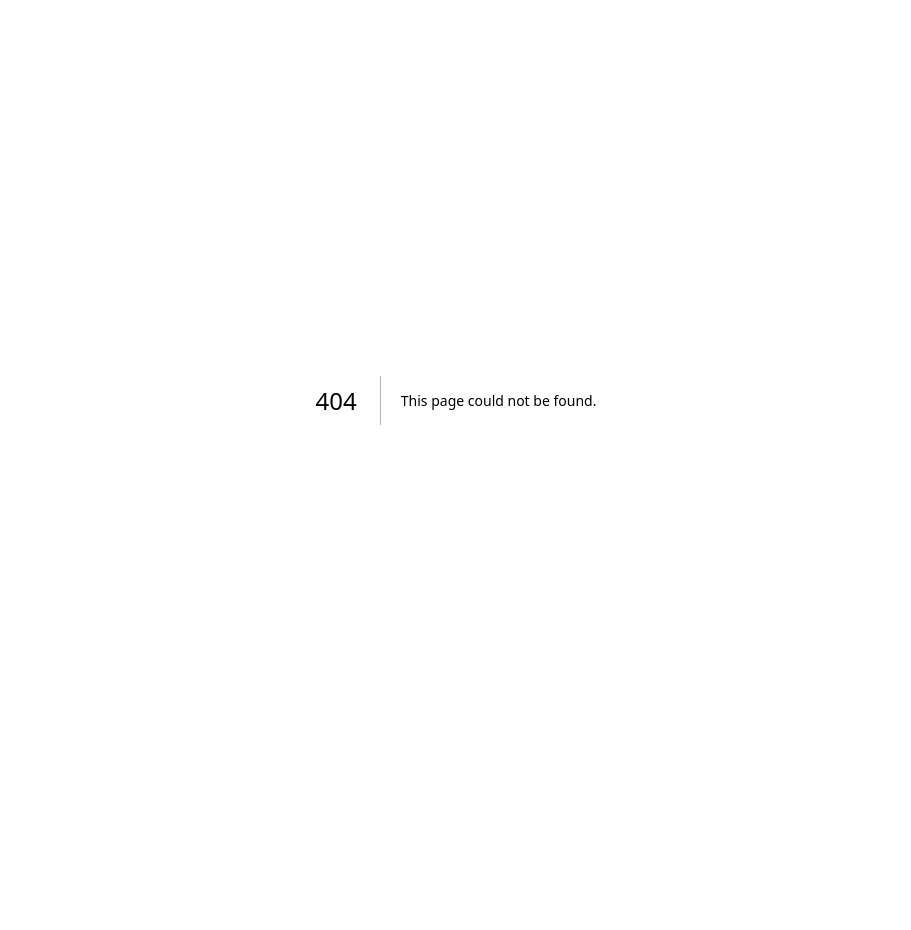
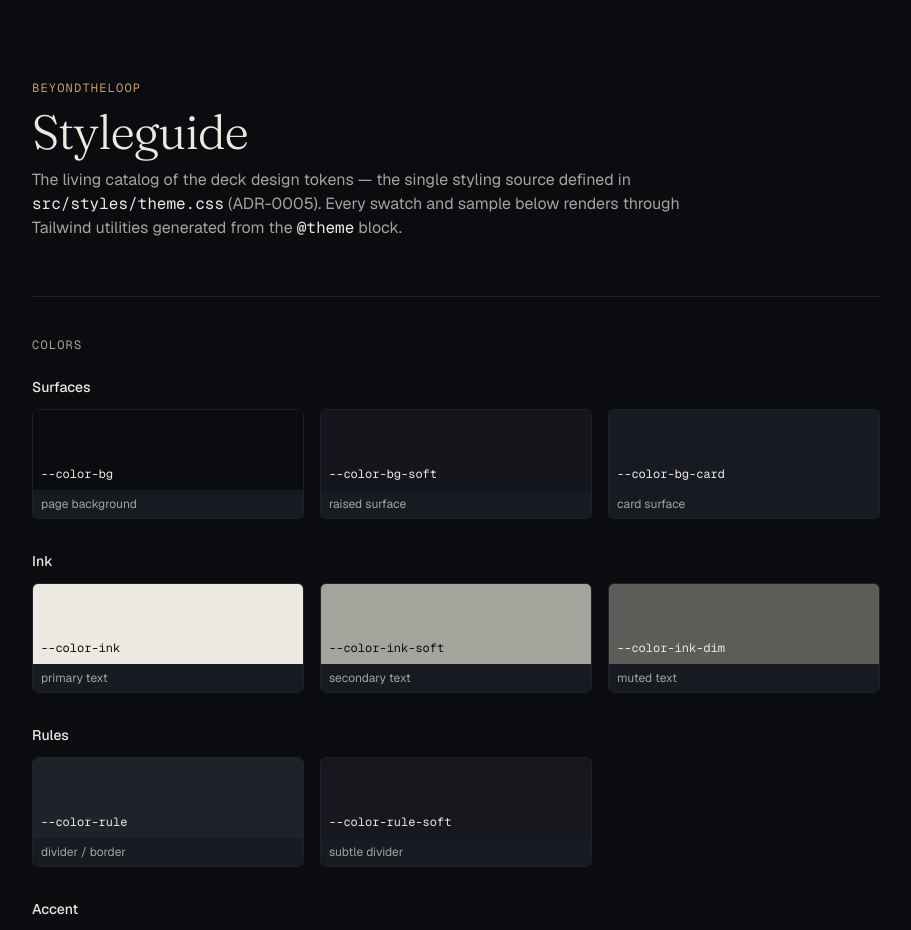
Before and after one commit to functioncall/deck, a Next.js app: page /styleguide in a window 1280 px wide. Before the commit this address had no page. Shown: the top 930 px of the page, without its empty margins (184-1095 px from the left). Before the commit the page ends 800 px from the top, so only its background shows below. Built offline with nearby package versions, Linux system fonts and the light colour scheme.

Commit message:
l0 epic-3 styleguide: /styleguide route renders tokens

```diff
--- /dev/null
+++ b/src/app/styleguide/page.tsx
@@ -0,0 +1,228 @@
+import type { Metadata } from "next";
+import * as atoms from "@/components/atoms";
+
+export const metadata: Metadata = {
+  title: "Styleguide — BeyondTheLoop",
+  description: "Living catalog of the deck design tokens (ADR-0005).",
+};
+
+/*
+ * /styleguide — the living catalog (agent_docs/design-system.md).
+ *
+ * Renders the design tokens defined in src/styles/theme.css purely through the
+ * Tailwind utilities generated from the @theme block (e.g. `bg-accent`,
+ * `font-serif`). No raw hex/px lives here — the theme is the single token
+ * source (ADR-0005). The full Tailwind class strings appear as literals below
+ * so the JIT scanner emits them. As atoms land in L1 this page grows into the
+ * full component catalog.
+ */
+
+type ColorToken = {
+  /** Tailwind background utility generated from the --color-* theme variable. */
+  swatch: string;
+  /** The theme variable this swatch displays. */
+  token: string;
+  role: string;
+  /** True for light surfaces where dark text reads better than the page ink. */
+  light?: boolean;
+};
+
+type ColorGroup = { heading: string; tokens: ColorToken[] };
+
+const colorGroups: ColorGroup[] = [
+  {
+    heading: "Surfaces",
+    tokens: [
+      { swatch: "bg-bg", token: "--color-bg", role: "page background" },
+      { swatch: "bg-bg-soft", token: "--color-bg-soft", role: "raised surface" },
+      { swatch: "bg-bg-card", token: "--color-bg-card", role: "card surface" },
+    ],
+  },
+  {
+    heading: "Ink",
+    tokens: [
+      { swatch: "bg-ink", token: "--color-ink", role: "primary text", light: true },
+      { swatch: "bg-ink-soft", token: "--color-ink-soft", role: "secondary text", light: true },
+      { swatch: "bg-ink-dim", token: "--color-ink-dim", role: "muted text" },
+    ],
+  },
+  {
+    heading: "Rules",
+    tokens: [
+      { swatch: "bg-rule", token: "--color-rule", role: "divider / border" },
+      { swatch: "bg-rule-soft", token: "--color-rule-soft", role: "subtle divider" },
+    ],
+  },
+  {
+    heading: "Accent",
+    tokens: [
+      { swatch: "bg-accent", token: "--color-accent", role: "gold accent (brand)", light: true },
+      { swatch: "bg-accent-soft", token: "--color-accent-soft", role: "accent wash" },
+    ],
+  },
+  {
+    heading: "Semantic",
+    tokens: [
+      { swatch: "bg-bad", token: "--color-bad", role: "negative / before", light: true },
+      { swatch: "bg-good", token: "--color-good", role: "positive / after", light: true },
+    ],
+  },
+  {
+    heading: "Diagram layers",
+    tokens: [
+      { swatch: "bg-layer-agent", token: "--color-layer-agent", role: "agent layer", light: true },
+      { swatch: "bg-layer-harness", token: "--color-layer-harness", role: "harness layer", light: true },
+    ],
+  },
+];
+
+const fontSamples: { name: string; token: string; className: string }[] = [
+  { name: "Serif — Fraunces", token: "--font-serif", className: "font-serif" },
+  { name: "Sans — Geist", token: "--font-sans", className: "font-sans" },
+  { name: "Mono — Geist Mono", token: "--font-mono", className: "font-mono" },
+];
+
+function Section({
+  title,
+  children,
+}: {
+  title: string;
+  children: React.ReactNode;
+}) {
+  return (
+    <section className="flex flex-col gap-6 border-t border-rule pt-10">
+      <h2 className="font-mono text-xs uppercase tracking-widest text-ink-soft">
+        {title}
+      </h2>
+      {children}
+    </section>
+  );
+}
+
+export default function Styleguide() {
+  const atomNames = Object.keys(atoms);
+
+  return (
+    <main className="mx-auto flex max-w-4xl flex-col gap-14 px-6 py-20">
+      <header className="flex flex-col gap-3">
+        <p className="font-mono text-xs uppercase tracking-widest text-accent">
+          BeyondTheLoop
+        </p>
+        <h1 className="font-serif text-5xl font-light tracking-tight text-ink">
+          Styleguide
+        </h1>
+        <p className="max-w-2xl font-sans text-ink-soft">
+          The living catalog of the deck design tokens — the single styling
+          source defined in <code className="font-mono text-ink">src/styles/theme.css</code>{" "}
+          (ADR-0005). Every swatch and sample below renders through Tailwind
+          utilities generated from the <code className="font-mono text-ink">@theme</code> block.
+        </p>
+      </header>
+
+      <Section title="Colors">
+        <div className="flex flex-col gap-8">
+          {colorGroups.map((group) => (
+            <div key={group.heading} className="flex flex-col gap-3">
+              <h3 className="font-sans text-sm font-medium text-ink">
+                {group.heading}
+              </h3>
+              <div className="grid grid-cols-2 gap-4 sm:grid-cols-3">
+                {group.tokens.map((t) => (
+                  <div
+                    key={t.token}
+                    className="flex flex-col overflow-hidden rounded-md border border-rule"
+                  >
+                    <div className={`${t.swatch} flex h-20 items-end p-2`}>
+                      <span
+                        className={`font-mono text-xs ${t.light ? "text-bg" : "text-ink"}`}
+                      >
+                        {t.token}
+                      </span>
+                    </div>
+                    <p className="bg-bg-card px-2 py-1.5 font-sans text-xs text-ink-soft">
+                      {t.role}
+                    </p>
+                  </div>
+                ))}
+              </div>
+            </div>
+          ))}
+        </div>
+      </Section>
+
+      <Section title="Fonts">
+        <div className="flex flex-col gap-6">
+          {fontSamples.map((f) => (
+            <div key={f.token} className="flex flex-col gap-1">
+              <div className="flex items-baseline gap-3">
+                <span className="font-mono text-xs uppercase tracking-widest text-ink-dim">
+                  {f.token}
+                </span>
+                <span className="font-sans text-xs text-ink-soft">{f.name}</span>
+              </div>
+              <p className={`${f.className} text-2xl text-ink`}>
+                The quick brown fox jumps over the lazy dog — 0123456789
+              </p>
+            </div>
+          ))}
+        </div>
+      </Section>
+
+      <Section title="Type scale">
+        <div className="flex flex-col gap-8">
+          <div className="flex flex-col gap-1">
+            <span className="font-mono text-xs uppercase tracking-widest text-ink-dim">
+              Display — serif, light
+            </span>
+            <p className="font-serif text-6xl font-light tracking-tight text-ink">
+              Beyond the loop
+            </p>
+          </div>
+          <div className="flex flex-col gap-1">
+            <span className="font-mono text-xs uppercase tracking-widest text-ink-dim">
+              Display-sm — serif
+            </span>
+            <p className="font-serif text-3xl text-ink">
+              From prompts to a harness
+            </p>
+          </div>
+          <div className="flex flex-col gap-1">
+            <span className="font-mono text-xs uppercase tracking-widest text-ink-dim">
+              Lead — sans
+            </span>
+            <p className="font-sans text-lg text-ink-soft">
+              The supporting line that introduces a section without competing
+              with the display.
+            </p>
+          </div>
+          <div className="flex flex-col gap-1">
+            <span className="font-mono text-xs uppercase tracking-widest text-ink-dim">
+              Label — mono, uppercase
+            </span>
+            <p className="font-mono text-xs uppercase tracking-widest text-accent">
+              Section label
+            </p>
+          </div>
+        </div>
+      </Section>
+
+      <Section title="Atoms">
+        {atomNames.length === 0 ? (
+          <p className="font-sans text-ink-soft">
+            No atoms yet — the <code className="font-mono text-ink">src/components/atoms</code>{" "}
+            barrel is empty in L0. Bespoke atoms built from these tokens (+ Radix
+            primitives) land in L1 and will render here in their real states.
+          </p>
+        ) : (
+          <ul className="flex flex-col gap-2">
+            {atomNames.map((name) => (
+              <li key={name} className="font-mono text-sm text-ink">
+                {name}
+              </li>
+            ))}
+          </ul>
+        )}
+      </Section>
+    </main>
+  );
+}
```
